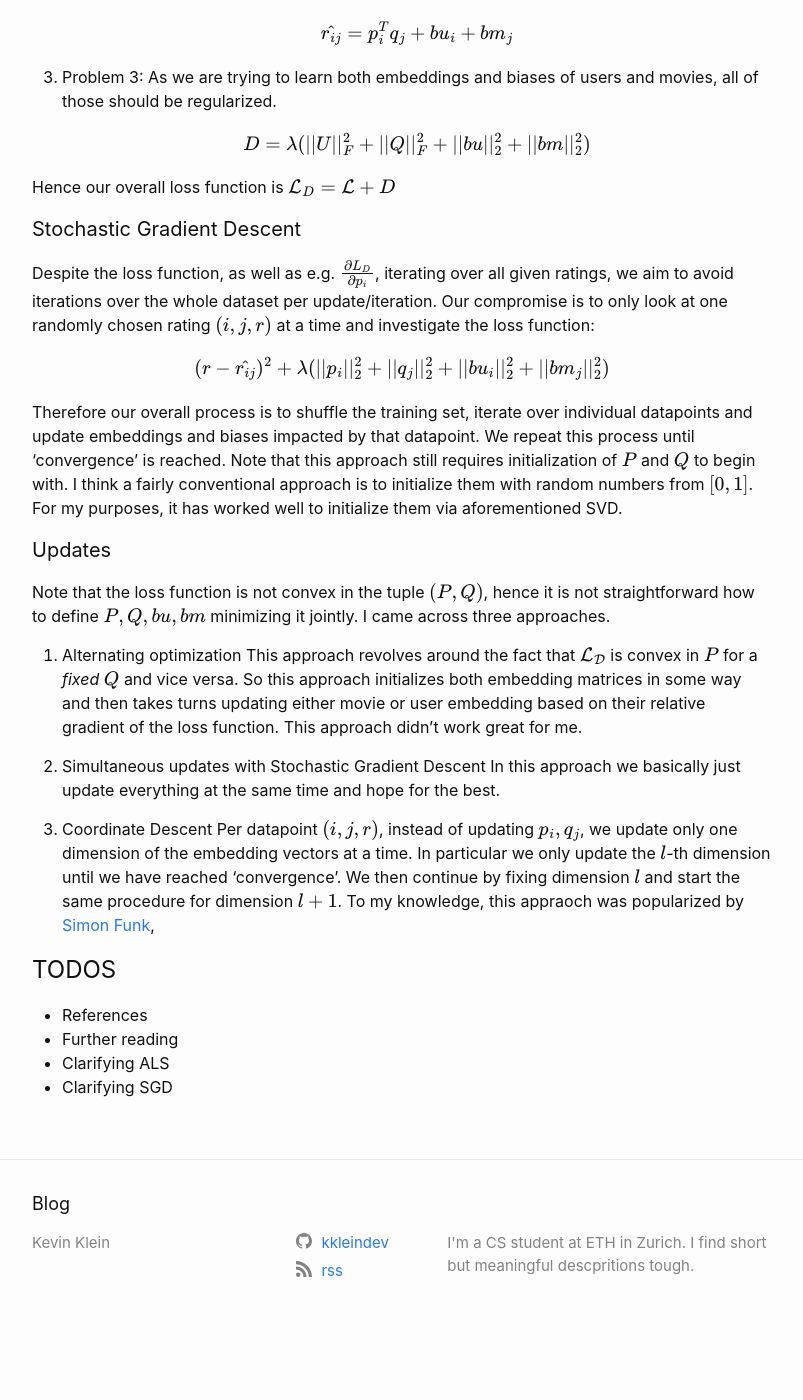
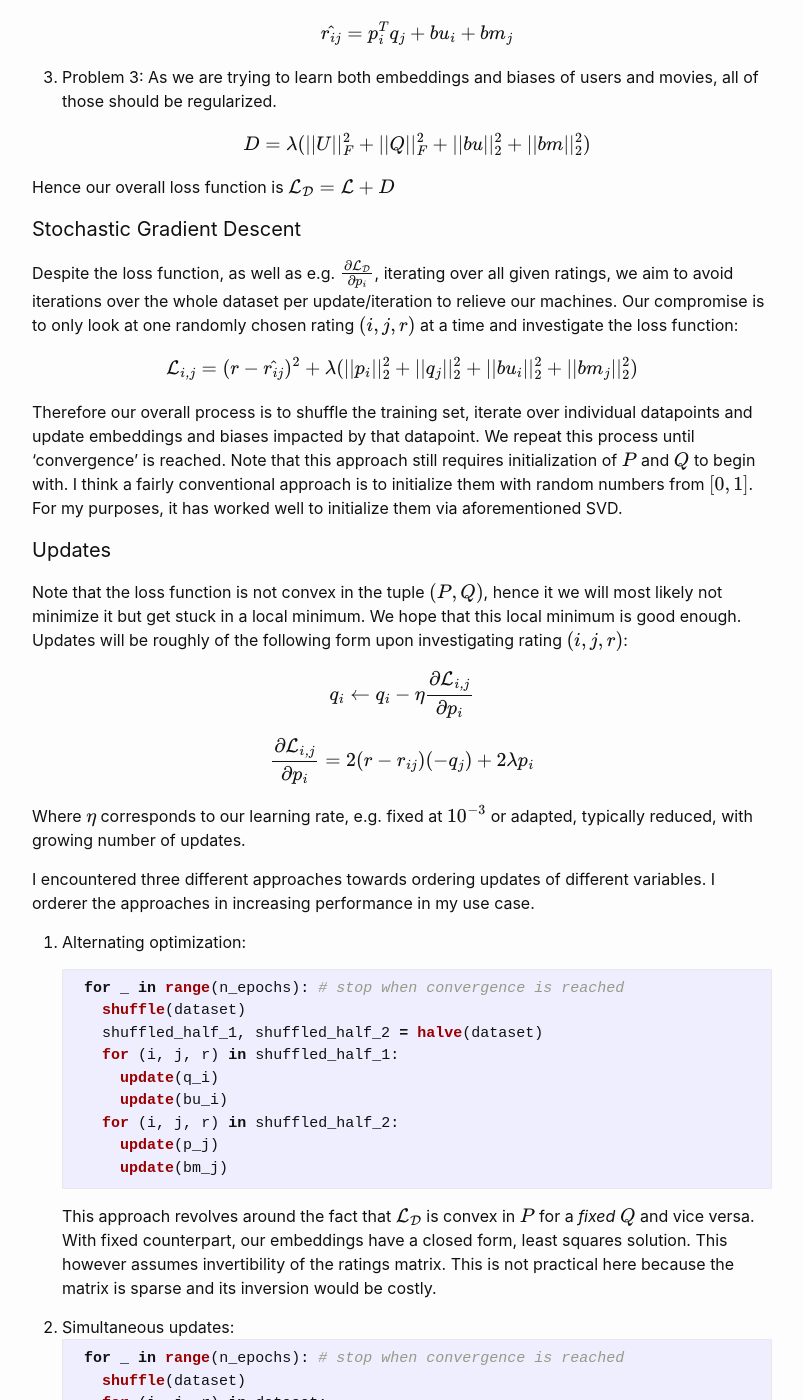
Before and after one commit to kklein/kklein.github.io, a Jekyll site: the page built from _posts/2018-07-10-cf-mf.markdown, in a window 1280 px wide and 1400 px high, scrolled down 3571 px. Shown: the whole window, without its empty margins (238-1041 px from the left). Built offline with Jekyll 4.4.1, drawn with Linux system fonts in a browser that asks for light colours; formulas are drawn with MathJax 3; before the commit the page ends 4913 px from its top, so only the background shows below that; some of the changed text lies outside the part shown.

Commit message:
Overhaul update part.

````diff
--- a/_posts/2018-07-10-cf-mf.markdown
+++ b/_posts/2018-07-10-cf-mf.markdown
@@ -97,30 +97,64 @@ We can simply add bias terms per user and movie, such that our estimate looks li
 As we are trying to learn both embeddings and biases of users and movies, all of those should be regularized.
 \\[D = \\lambda(||U||\_F^2 + ||Q||\_F^2 + ||bu||\_2^2 + ||bm||\_2^2)\\]
 
-Hence our overall loss function is \\(\\mathcal{L}_D = \\mathcal{L} + D\\)
+Hence our overall loss function is \\(\\mathcal{L_D} = \\mathcal{L} + D\\)
 
 #### Stochastic Gradient Descent
-Despite the loss function, as well as e.g. \\(\\frac{\\partial L_D}{\\partial p_i}\\), iterating over all given ratings, we aim to avoid iterations over the whole dataset per update/iteration. Our compromise is to only look at one randomly chosen rating \\((i,j,r)\\) at a time and investigate the loss function:
-\\[ (r - \\hat{r_{ij}})^2 + \\lambda(||p_i||\_2^2 + ||q_j||\_2^2 + ||bu_i||\_2^2 + ||bm_j||\_2^2)\\]
+Despite the loss function, as well as e.g. \\(\\frac{\\partial \\mathcal{L_D}}{\\partial p_i}\\), iterating over all given ratings, we aim to avoid iterations over the whole dataset per update/iteration to relieve our machines. Our compromise is to only look at one randomly chosen rating \\((i,j,r)\\) at a time and investigate the loss function:
+\\[\\mathcal{L_{i,j}} = (r - \\hat{r_{ij}})^2 + \\lambda(||p_i||\_2^2 + ||q_j||\_2^2 + ||bu_i||\_2^2 + ||bm_j||\_2^2)\\]
 Therefore our overall process is to shuffle the training set, iterate over individual datapoints and update embeddings and biases impacted by that datapoint. We repeat this process until 'convergence' is reached.
 Note that this approach still requires initialization of \\(P\\) and \\(Q\\) to begin with. I think a fairly conventional approach is to initialize them with random numbers from \\([0,1]\\). For my purposes, it has worked well to initialize them via aforementioned SVD.
 
 #### Updates
-Note that the loss function is not convex in the tuple \\((P, Q)\\), hence it is not straightforward how to define \\(P, Q, bu, bm\\) minimizing it jointly. I came across three approaches.
-1. Alternating optimization
-This approach revolves around the fact that \\(\mathcal{L_D}\\) is convex in \\(P\\) for a _fixed_ \\(Q\\) and vice versa. So this approach initializes both embedding matrices in some way and then takes turns updating either movie or user embedding based on their relative gradient of the loss function.
-This approach didn't work great for me.
+Note that the loss function is not convex in the tuple \\((P, Q)\\), hence it we will most likely not minimize it but get stuck in a local minimum. We hope that this local minimum is good enough. Updates will be roughly of the following form upon investigating rating \\((i,j,r)\\):
+\\[q_i \\leftarrow q_i - \\eta \\frac{\\partial \\mathcal{L_{i,j}}}{\\partial p_i}\\]
+\\[\\frac{\\partial \\mathcal{L_{i,j}}}{\\partial p_i} = 2(r - r_{ij})(-q_j) + 2 \\lambda p_i\\]
+Where \\(\\eta\\) corresponds to our learning rate, e.g. fixed at \\(10^{-3}\\) or adapted, typically reduced, with growing number of updates.
 
-2. Simultaneous updates with Stochastic Gradient Descent
-In this approach we basically just update everything at the same time and hope for the best.
+I encountered three different approaches towards ordering updates of different variables. I orderer the approaches in increasing performance in my use case.
 
-3. Coordinate Descent
-Per datapoint \\((i,j,r)\\), instead of updating \\(p_i, q_j\\), we update only one dimension of the embedding vectors at a time. In particular we only update the \\(l\\)-th dimension until we have reached 'convergence'. We then continue by fixing dimension \\(l\\) and start the same procedure for dimension \\(l+1\\). To my knowledge, this appraoch was popularized by [Simon Funk](http://sifter.org/simon/journal/20061211.html),
+1. Alternating optimization:
 
+    ```python
+    for _ in range(n_epochs): # stop when convergence is reached
+      shuffle(dataset)
+      shuffled_half_1, shuffled_half_2 = halve(dataset)
+      for (i, j, r) in shuffled_half_1:
+        update(q_i)
+        update(bu_i)
+      for (i, j, r) in shuffled_half_2:
+        update(p_j)
+        update(bm_j)
+    ```
+This approach revolves around the fact that \\(\mathcal{L_D}\\) is convex in \\(P\\) for a _fixed_ \\(Q\\) and vice versa. With fixed counterpart, our embeddings have a closed form, least squares solution. This however assumes invertibility of the ratings matrix. This is not practical here because the matrix is sparse and its inversion would be costly.
+
+2. Simultaneous updates:
+    ```python
+    for _ in range(n_epochs): # stop when convergence is reached
+      shuffle(dataset)
+      for (i, j, r) in dataset:
+        update(p_i)
+        update(q_j)
+        update(bu_i)
+        update(bm_j)
+    ```
+Update everything at the same time, i.e. per encountered datapoint \\((i,j,r)\\), update \\(q_i, p_j, bu_i, bm_j\\).
+
+3. Coordinate Descent:
+    ```python
+    for d in range(n_dimensions):
+      for _ in range(n_epochs): # stop when convergence is reached
+        shuffle(dataset)
+        for (i, j, r) in dataset:
+          update(p_i[d])
+          update(q_j[d])
+          update(bu_i)
+          update(bm_j)
+    ```
+Per datapoint \\((i,j,r)\\), instead of updating \\(p_i, q_j\\), we update only one dimension of the embedding vectors at a time. In particular we only update the \\(d\\)-th dimension until we have reached 'convergence'. We then continue by fixing dimension \\(d\\) and start the same procedure for dimension \\(d+1\\). To my knowledge, this approach was popularized by [Simon Funk](http://sifter.org/simon/journal/20061211.html),
 
 
 # TODOS
 - References
 - Further reading
-- Clarifying ALS
-- Clarifying SGD
+- Give formula of ALS inversion
````
